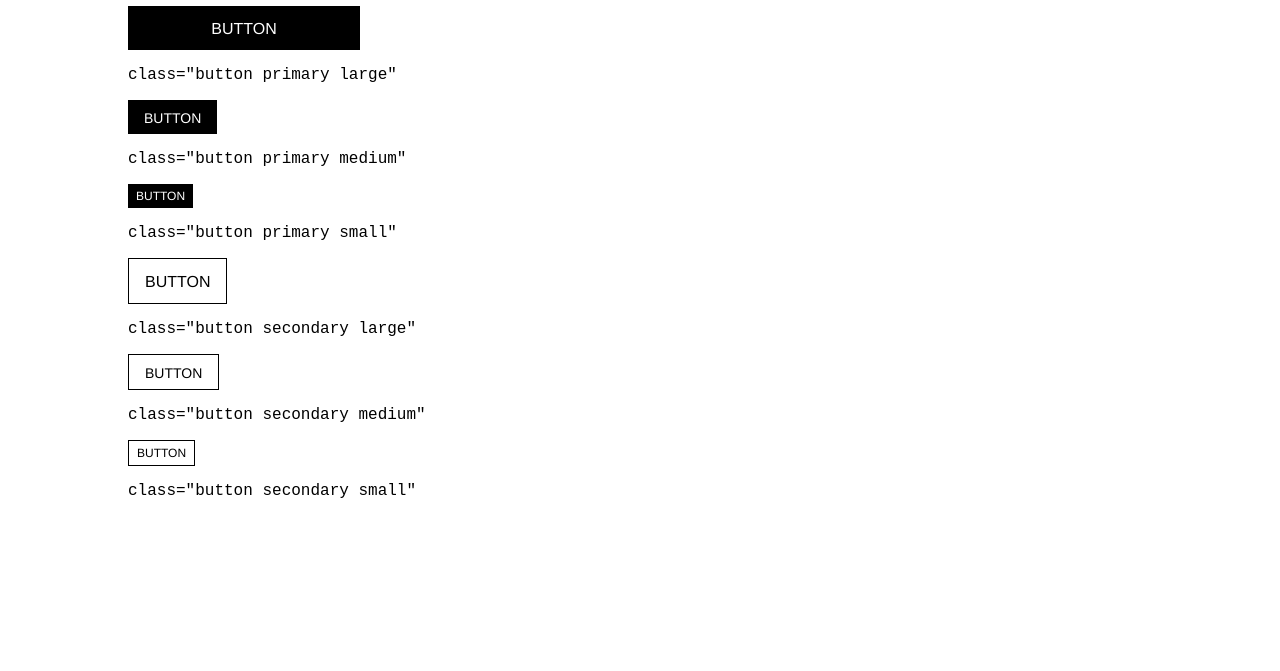
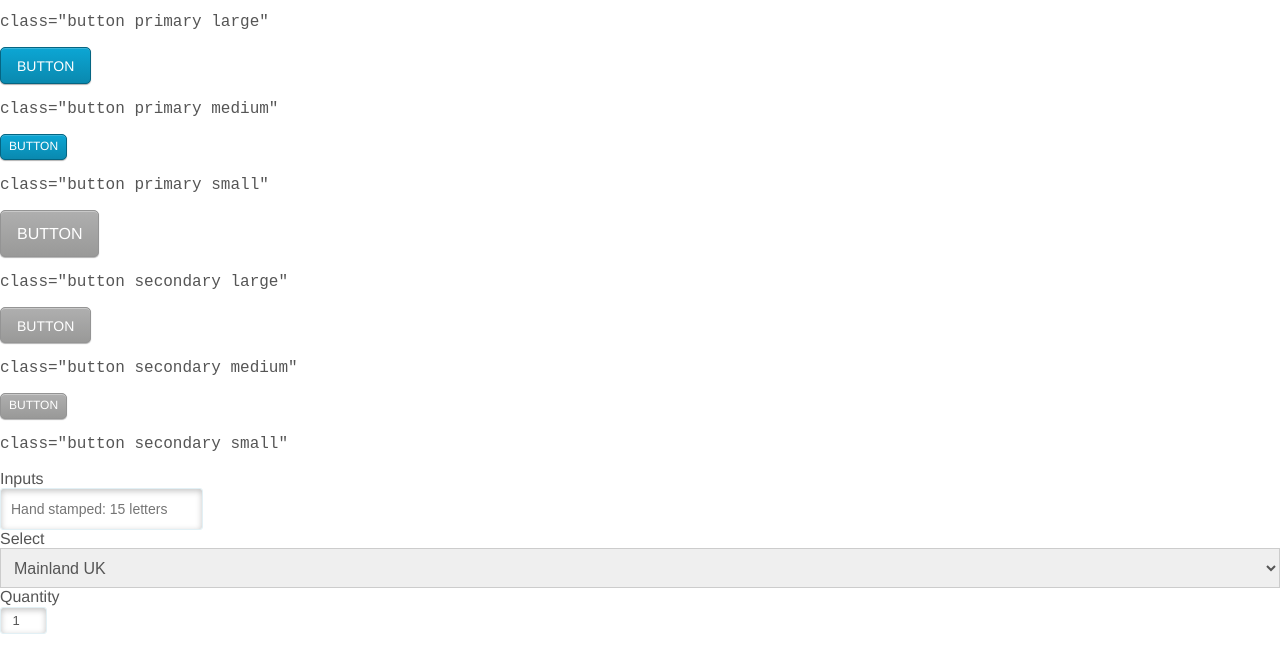
Before and after one commit to peter-mouland/styles-toolkit, a website: page examples_app/index.html in a window 1280 px wide. Shown: the part 129-800 px from the top of the page. Drawn offline with nearby package versions, Linux system fonts and the light colour scheme; files that its build step writes are made by us from their sources; a web font is replaced by a local one.

Commit message:
Starting to bem things/added inputs and typography (#1)
* Starting to bem things/added inputs and typography

* Updating styles to include button hovers and select boxes

* Added fonts to example added normalize to package json

```diff
--- a/examples_app/index.html
+++ b/examples_app/index.html
@@ -8,23 +8,64 @@
   <body>
     <h1>Notonthehighstreet styles toolkit</h1>
     <section>
-      <div class="button primary large">Button</div>
+      <button class="button button--primary button--large">Button</button>
       <pre><code>class=&#34;button primary large&#34;</pre></code>
 
-      <div class="button primary medium">Button</div>
+      <div class="button button--primary button--medium">Button</div>
       <pre><code>class=&#34;button primary medium&#34;</pre></code>
 
-      <div class="button primary small">Button</div>
+      <div class="button button--primary button--small">Button</div>
       <pre><code>class=&#34;button primary small&#34;</pre></code>
 
-      <div class="button secondary large">Button</div>
+      <div class="button button--secondary button--large">Button</div>
       <pre><code>class=&#34;button secondary large&#34;</pre></code>
 
-      <div class="button secondary medium">Button</div>
+      <div class="button button--secondary button--medium">Button</div>
       <pre><code>class=&#34;button secondary medium&#34;</pre></code>
 
-      <div class="button secondary small">Button</div>
+      <div class="button button--secondary button--small">Button</div>
       <pre><code>class=&#34;button secondary small&#34;</pre></code>
     </section>
+    <section>
+      <div>Inputs</div>
+      <input class="noths-input" type="text" placeholder="Hand stamped: 15 letters" />
+
+      <div>Select</div>
+      <select class="noths-select">
+        <option selected="selected" value="GB-1">Mainland UK</option>
+        <option value="GB-2">Highlands &amp; Islands of Scotland</option>
+        <option value="GB-9">Northern Ireland</option>
+        <option value="GB-10">Other UK Islands</option>
+      </select>
+
+      <div>Quantity</div>
+        <input class="noths-input noths-quantity" min="1" name="qty" type="number" value="1">
+    </section>
+
+
+    <style type='text/css'>
+      @font-face {
+        font-family: 'NOTHS Sans No2 Regular';
+        src: url('http://cdn.notonthehighstreet.com/stylesheets/fonts/noths_sans_2_regular.eot?#iefixage') format('embedded-opentype'),
+        url('http://cdn.notonthehighstreet.com/stylesheets/fonts/noths_sans_2_regular.woff') format('woff'),
+        url('http://cdn.notonthehighstreet.com/stylesheets/fonts/noths_sans_2_regular.ttf')  format('truetype');
+      }
+
+      @font-face {
+        font-family: 'NOTHS Sans No2 SemiBold';
+        src: url('http://cdn.notonthehighstreet.com/stylesheets/fonts/noths_sans_2_semibold.eot?#iefixage') format('embedded-opentype'),
+        url('http://cdn.notonthehighstreet.com/stylesheets/fonts/noths_sans_2_semibold.woff') format('woff'),
+        url('http://cdn.notonthehighstreet.com/stylesheets/fonts/noths_sans_2_semibold.ttf')  format('truetype');
+      }
+
+      @font-face {
+        font-family: 'NOTHS Sans No3 Regular';
+        src: url('http://cdn.notonthehighstreet.com/stylesheets/fonts/noths_sans_3_regular.eot?#iefixage') format('embedded-opentype'),
+        url('http://cdn.notonthehighstreet.com/stylesheets/fonts/noths_sans_3_regular.woff') format('woff'),
+        url('http://cdn.notonthehighstreet.com/stylesheets/fonts/noths_sans_3_regular.ttf')  format('truetype');
+      }
+
+    </style>
+
   </body>
 </html>
--- a/package.json
+++ b/package.json
@@ -15,6 +15,7 @@
   },
   "dependencies": {
     "express": "^4.13.4",
-    "newrelic": "^1.25.1"
+    "newrelic": "^1.25.1",
+    "normalize.css": "  ^4.1.1"
   }
 }
--- a/styles/toolkit.scss
+++ b/styles/toolkit.scss
@@ -1,2 +1,6 @@
+@import "../node_modules/normalize.css/normalize.css";
+
 // NOTHS TOOLKIT //
+@import "./toolkits/typography";
 @import "./toolkits/buttons";
+@import "./toolkits/inputs";
--- a/styles/toolkits/buttons.scss
+++ b/styles/toolkits/buttons.scss
@@ -1,10 +1,13 @@
 @import "variables";
 
-$primary_button_color: $ui_secondary_colour;
-$primary_button_background_color: $ui_primary_colour;
+$primary_button_color: white;
+$primary_button_background_color: $bondi-blue;
+$primary_border_color: #056582;
 
 $secondary_button_color: $ui_primary_colour;
-$secondary_button_background_color: $ui_secondary_colour;
+$secondary_button_background_color: #999998;
+$secondary_border_color: #949494;
+$secondary_hover_color: #a1a1a1;
 
 .button {
   display: inline-block;
@@ -17,56 +20,93 @@ $secondary_button_background_color: $ui_secondary_colour;
   font-family: $no2_regular_font;
   text-decoration: none;
   text-transform: uppercase;
-
-  // Reset browser default border on <input>
   margin-bottom: 0;
   border: none;
+  border-radius: 5px;
+}
 
-  // *********************************
-  // COLORS
-  // *********************************
-  &.primary {
-    color: $primary_button_color;
+.button--primary {
+  border: 1px solid $primary_border_color;
+  box-shadow: inset 0 1px 0 #3ab4d9, 0 1px 1px rgba(0, 0, 0, 0.3);
   background-color: $primary_button_background_color;
+  background-repeat: no-repeat;
+  background-image: -ms-linear-gradient(top, #0ca6d4 0, #0a89af 100%);
+  background-image: -webkit-gradient(linear, left top, left bottom, from(#0ca6d4), to(#0a89af));
+  background-image: -webkit-linear-gradient(#0ca6d4, #0a89af);
+  background-image: -moz-linear-gradient(#0ca6d4, #0a89af);
+  background-image: -o-linear-gradient(top, #0ca6d4, #0a89af);
+  background-image: -khtml-gradient(linear, left top, left bottom, from(#0ca6d4), to(#0a89af));
+  background-image: linear-gradient(top, #0ca6d4 0, #0a89af 100%);
+  filter: progid:DXImageTransform.Microsoft.Gradient(StartColorStr='#0ca6d4', EndColorStr='#0a89af', GradientType=0);
+  -ms-filter: "progid:DXImageTransform.Microsoft.gradient(startColorStr='#0ca6d4', EndColorStr='#0a89af', GradientType=0))";
+  filter: none;
+  color: white;
 
   &:hover {
-      background-color: lighten($primary_button_background_color, 25%);
-    }
-
-    @include mobile {
-      width: 100%;
-    }
-
-  }
-
-  &.secondary {
-    color: $secondary_button_color;
-    border: 1px solid $secondary_button_color;
-    background-color: $secondary_button_background_color;
-
-    &:hover {
-      background-color: darken($secondary_button_background_color, 5%);
+    //background-color: lighten($primary_button_background_color, 5%);
+    background-color: #1392b8;
+    background-repeat: no-repeat;
+    background-image: -ms-linear-gradient(top, #17aedb 0, #1392b8 100%);
+    background-image: -webkit-gradient(linear, left top, left bottom, from(#17aedb), to(#1392b8));
+    background-image: -webkit-linear-gradient(#17aedb, #1392b8);
+    background-image: -moz-linear-gradient(#17aedb, #1392b8);
+    background-image: -o-linear-gradient(top, #17aedb, #1392b8);
+    background-image: -khtml-gradient(linear, left top, left bottom, from(#17aedb), to(#1392b8));
+    background-image: linear-gradient(top, #17aedb 0, #1392b8 100%);
+    filter: progid:DXImageTransform.Microsoft.Gradient(StartColorStr='#17aedb', EndColorStr='#1392b8', GradientType=0);
+    -ms-filter: "progid:DXImageTransform.Microsoft.gradient(startColorStr='#17aedb', EndColorStr='#1392b8', GradientType=0))";
+    filter: none;
   }
 }
 
-  // *********************************
-  //  SIZES
-  // *********************************
-  &.small {
+.button--secondary {
+  border: 1px solid $secondary_border_color;
+  -moz-box-shadow: inset 0 1px 0 #c9c9c9,0 1px 1px rgba(0,0,0,0.3);
+  -webkit-box-shadow: inset 0 1px 0 #c9c9c9,0 1px 1px rgba(0,0,0,0.3);
+  box-shadow: inset 0 1px 0 #c9c9c9,0 1px 1px rgba(0,0,0,0.3);
+  background-color: $secondary_button_background_color;
+  background-repeat: no-repeat;
+  background-image: -ms-linear-gradient(top, #afafaf 0, #999998 100%);
+  background-image: -webkit-gradient(linear, left top, left bottom, from(#afafaf), to(#999998));
+  background-image: -webkit-linear-gradient(#afafaf, #999998);
+  background-image: -moz-linear-gradient(#afafaf, #999998);
+  background-image: -o-linear-gradient(top, #afafaf, #999998);
+  background-image: -khtml-gradient(linear, left top, left bottom, from(#afafaf), to(#999998));
+  background-image: linear-gradient(top, #afafaf 0, #999998 100%);
+  filter: progid:DXImageTransform.Microsoft.Gradient(StartColorStr='#afafaf', EndColorStr='#999998', GradientType=0);
+  -ms-filter: "progid:DXImageTransform.Microsoft.gradient(startColorStr='#afafaf', EndColorStr='#999998', GradientType=0))";
+  filter: none;
+  color: white;
+  &:hover {
+    background-color: $secondary_hover_color;
+    background-repeat: no-repeat;
+    background-image: -ms-linear-gradient(top, #b8b8b8 0, #a1a1a1 100%);
+    background-image: -webkit-gradient(linear, left top, left bottom, from(#b8b8b8), to(#a1a1a1));
+    background-image: -webkit-linear-gradient(#b8b8b8, #a1a1a1);
+    background-image: -moz-linear-gradient(#b8b8b8, #a1a1a1);
+    background-image: -o-linear-gradient(top, #b8b8b8, #a1a1a1);
+    background-image: -khtml-gradient(linear, left top, left bottom, from(#b8b8b8), to(#a1a1a1));
+    background-image: linear-gradient(top, #b8b8b8 0, #a1a1a1 100%);
+    filter: progid:DXImageTransform.Microsoft.Gradient(StartColorStr='#b8b8b8', EndColorStr='#a1a1a1', GradientType=0);
+    -ms-filter: "progid:DXImageTransform.Microsoft.gradient(startColorStr='#b8b8b8', EndColorStr='#a1a1a1', GradientType=0))";
+    filter: none;
+  }
+}
+
+.button--small {
   padding: 5px 8px;
   font-size: 12px;
 }
 
-  &.medium {
+.button--medium {
   font-size: 14px;
   padding: 10px 16px 8px;
 }
 
-  &.large {
+.button--large {
   font-size: 16px;
   padding: 14px 16px 12px;
-    &.primary {
+  &.button--primary {
     min-width: 200px;
   }
 }
-}
--- /dev/null
+++ b/styles/toolkits/inputs.scss
@@ -0,0 +1,50 @@
+@import "variables";
+
+$input-border: $aqua_squeeze;
+$input-border-focused: $orient;
+$input-font-color: $dark_grey;
+
+input, select {
+  //DO WE HAVE NORMALIZE?
+  outline: none;
+}
+
+.noths-input {
+  border: 1px solid $input-border;
+  font-size: 14px;
+  height: 40px;
+  line-height: 40px;
+  border-radius: 3px;
+  box-shadow: inset 0 2px 6px 0 rgba(0,0,0,0.24);
+  padding: 0 10px;
+  color: $input-font-color;
+
+  &:focus {
+    box-shadow: none;
+    border: 1px solid $input-border-focused;
+  }
+}
+
+.noths-quantity {
+  text-align: center;
+  line-height: 1;
+  padding: 0;
+  font-size: 13px;
+  height: 25px;
+  width: 45px;
+}
+
+.noths-select {
+  border: 1px solid #ccc;
+  color: #555;
+  height: 40px;
+  line-height: 40px;
+  vertical-align: middle;
+  padding: 0 9px;
+  font-size: 16px;
+  width: 100%;
+
+  &:focus {
+    border: 1px solid #056582;
+  }
+}
--- /dev/null
+++ b/styles/toolkits/typography.scss
@@ -0,0 +1,15 @@
+@import "variables";
+
+$sans-no3: $no3_regular_font;
+$font-color: $dark_grey;
+
+body, p {
+  font-family: $sans-no3;
+  font-style: normal;
+  color: $font-color;
+  font-size: 16px;
+}
+
+h2 {
+  font-size: 15px;
+}
--- a/styles/toolkits/variables.scss
+++ b/styles/toolkits/variables.scss
@@ -24,3 +24,9 @@ $no_2_semibold_font:  "NOTHS Sans No2 SemiBold", "Helvetica Neue", "HelveticaNeu
 // *********************************
 $ui_primary_colour: black;
 $ui_secondary_colour: white;
+
+
+$aqua_squeeze: #E2F0F5;
+$dark_grey: #555;
+$orient: #056582;
+$bondi-blue: #0A89AF;
```
Lines whose indentation alone changed are shown as unchanged.
